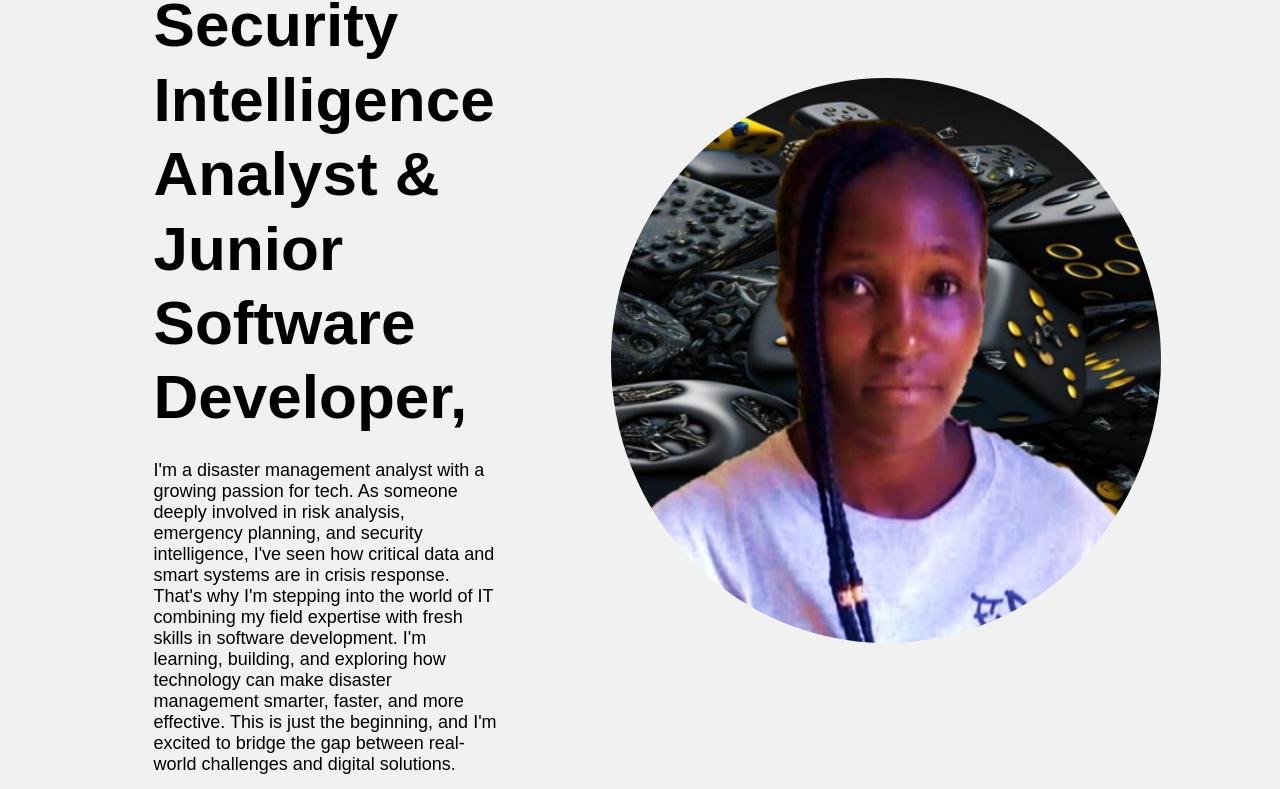
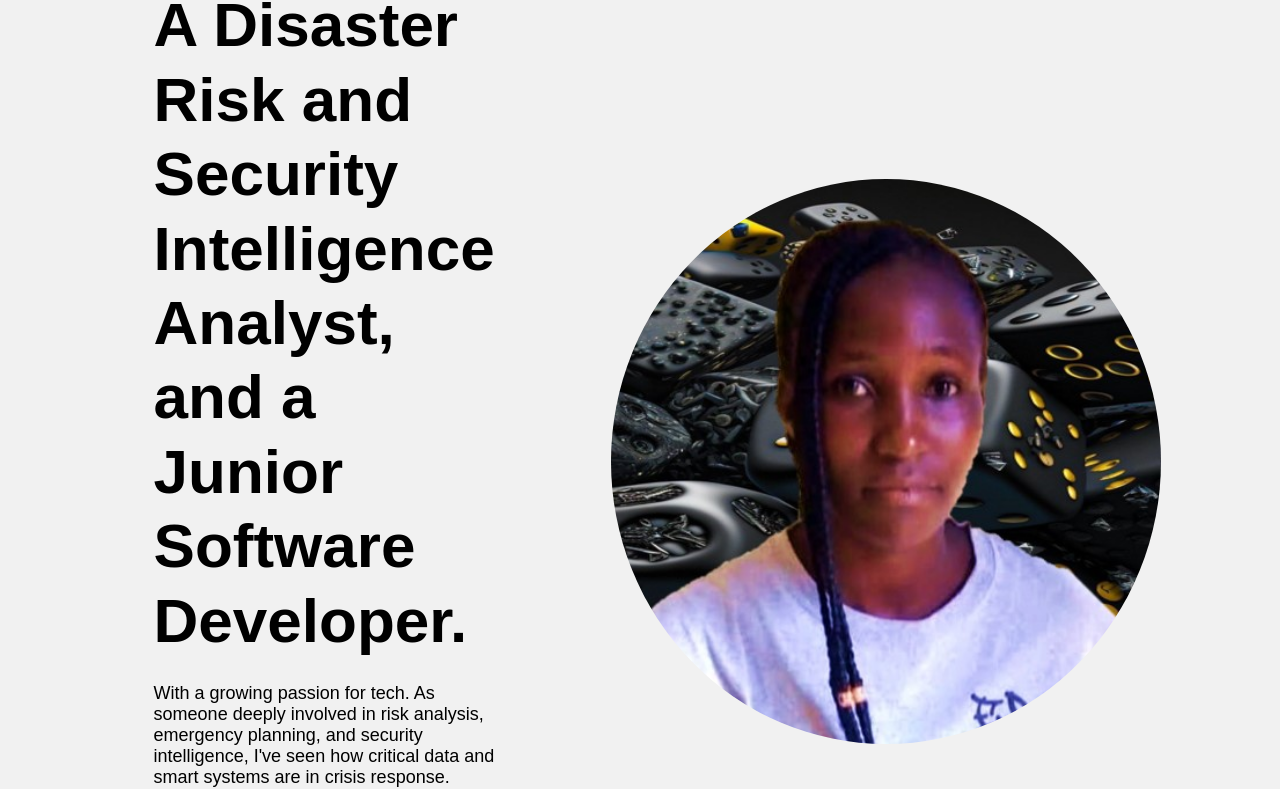
Before and after one commit to MicaelaMerci/MicaelaMerci.github.io, a plain HTML site: page index.html in a window 1280 px wide. Shown: the part 164-953 px from the top of the page. Drawn offline with nearby package versions, Linux system fonts and the light colour scheme.

Commit message:
mere changes

```diff
--- a/index.html
+++ b/index.html
@@ -26,11 +26,12 @@
         <div class="home-content">
             <h3>Hi</h3>
 
-            <h1>I'm <span>Mercy<br></span>Security Intelligence Analyst & Junior Software Developer,</h1>
+            <h1>I'm <span>Mercy</span><br>A Disaster Risk and Security Intelligence Analyst, and a Junior Software Developer.</h1>
 
             <p>
-                I'm a disaster management analyst with a growing passion for tech. As someone deeply involved in risk analysis, emergency planning, and security intelligence,
-                I've seen how critical data and smart systems are in crisis response. That's why I'm stepping into the world of IT combining my field expertise with fresh skills in software development.
+                With a growing passion for tech. As someone deeply involved in risk analysis, emergency planning, and security intelligence,
+                I've seen how critical data and smart systems are in crisis response. That's why I'm stepping into the world of IT combining my
+                field expertise with fresh skills in software development.
                 I'm learning, building, and exploring how technology can make disaster management smarter, faster, and more effective.
                 This is just the beginning, and I'm excited to bridge the gap between real-world challenges and digital solutions.
             </p>
@@ -136,7 +137,7 @@
                     </li>
                 </ul>
 
-                <p class="copyright">© 2025 Evan | All Rights Reserved</p>
+                <p class="copyright">© 2025 Mercy | All Rights Reserved</p>
             </footer>
         </body>
         </html>
@@ -212,7 +213,7 @@
             </li>
         </ul>
 
-        <p class="copyright">© 2025 Evan | All Rights Reserved</p>
+        <p class="copyright">© 2025 Mercy | All Rights Reserved</p>
     </footer>
 </body>
 </html>
```
